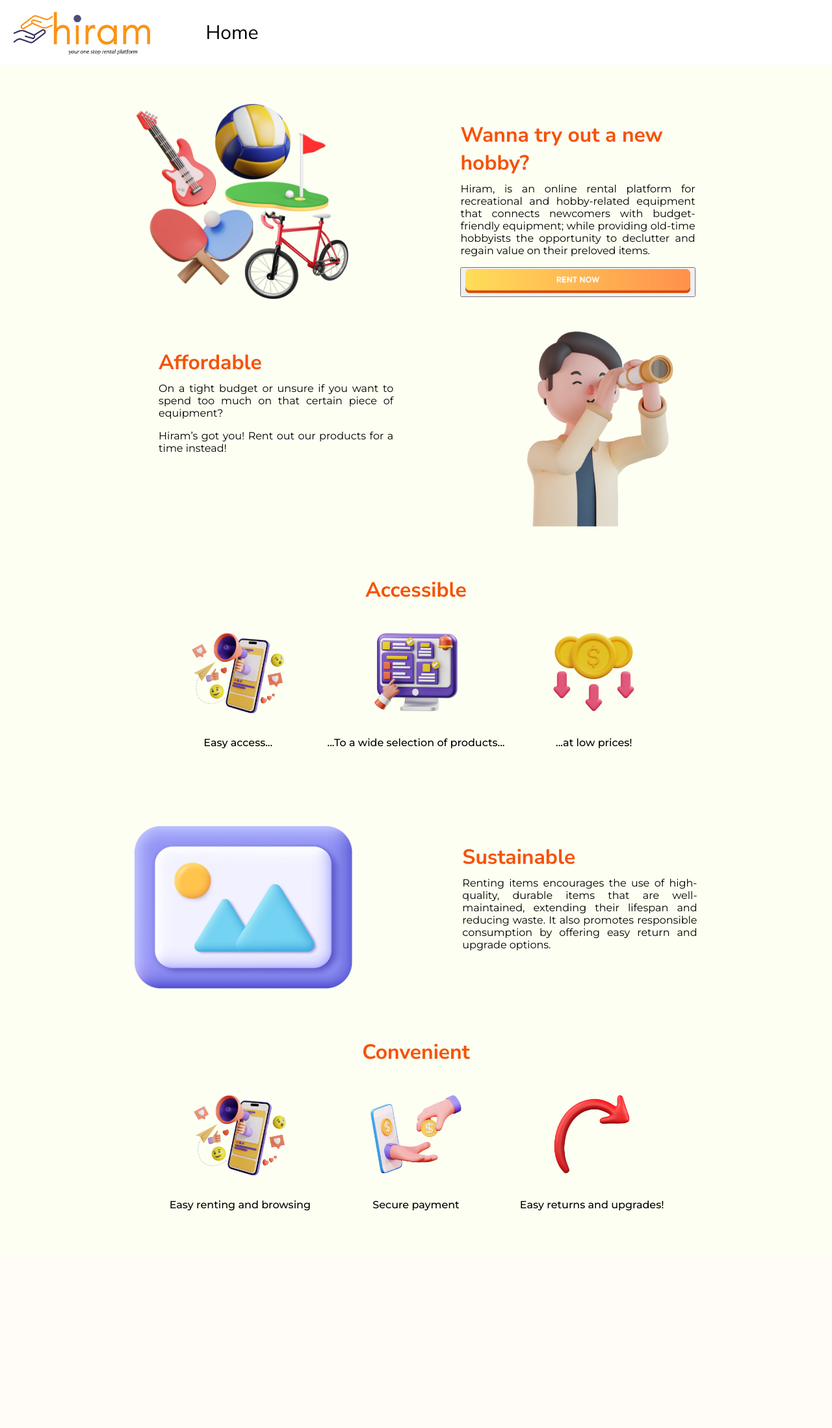
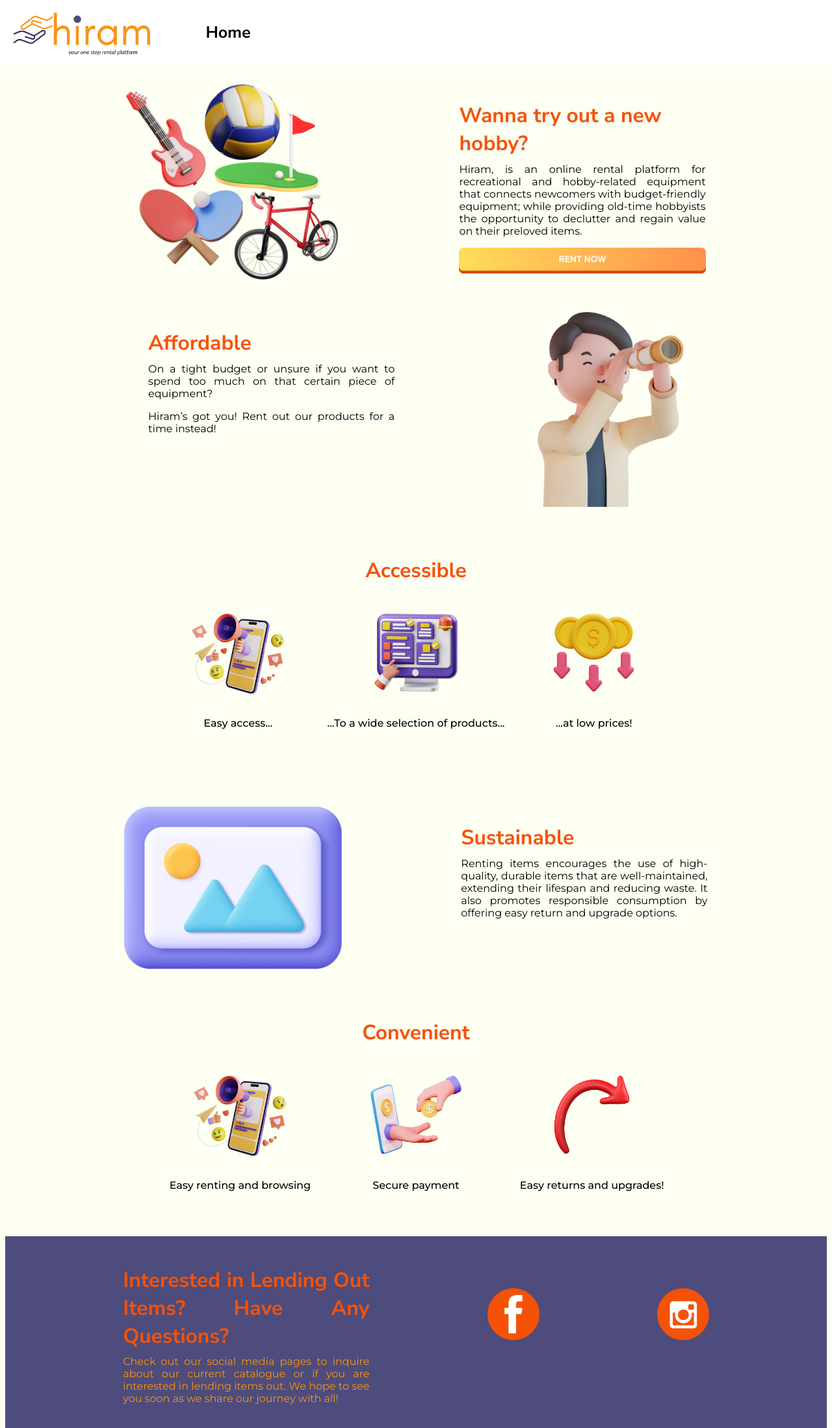
Before and after one commit to avcenrile/hiram, a Django app: page /landing/ in a window 1280 px wide. Shown: the whole page at 65% size. Before the commit the page ends 1863 px from the top, so only its background shows below. Run offline with Django 5.2, Linux system fonts and the light colour scheme; lists and menus that the app fills with data are empty.

Commit message:
Added new parts/fixed old issues

```diff
--- a/landing/static/styles/base.css
+++ b/landing/static/styles/base.css
@@ -4,11 +4,12 @@
   height: 120px;
   margin-left: 20px;
 }
+
 body {
   height: 125vh;
   background-size: cover;
+  padding: 0;
   margin-top: 80px;
-  padding: 30px;
   background-color: #FCFFF2;
 }
 
@@ -26,7 +27,8 @@ main {
   height: 100px;
   display: flex;
   align-items: center;
-  font-size: 30px;
+  font-size: 25px;
+  font-weight: bolder;
 }
 
 .header * {
--- a/landing/static/styles/welcom.css
+++ b/landing/static/styles/welcom.css
@@ -43,7 +43,7 @@ main {
     background: none;
 }
 
-/* Affordability and Sustainability */
+/* Affordability */
 .affordable{
     display: flex;
     justify-content: space-evenly;
@@ -165,6 +165,48 @@ main {
     font-weight: 500;
 }
 
+/* Social Media Ad */
+.socmed{
+    display: flex;
+    justify-content: space-evenly;
+    padding-top: 20px;
+    padding-bottom: 20px;
+    background-color: #4D4C7D;
+    box-sizing: border-box;
+    width: 100%;
+    margin-left: 0;
+}
+
+.socmedimg{
+    height: 300px;
+}
+
+.socmedtitle{
+    color:#F55208;
+    font-family: "Nunito Sans", sans-serif;
+    font-optical-sizing: auto;
+    font-style: normal;
+    font-variation-settings:
+      "wdth" 100,
+      "YTLC" 500;
+    font-size: 31.8px;
+    font-weight: bolder;
+    margin-bottom: -2%;
+}
+
+.socmedtext {
+    display: flexbox;
+    width: 30%;
+    text-align: justify;
+    color: #FA940F;
+}
+
+.sociallogo {
+    height: 80px;
+    /* fix this later. band-aid solution#1 */
+    margin-top: 60px;
+}
+
 .montserrat {
     font-family: "Montserrat", sans-serif;
     font-optical-sizing: auto;
--- a/landing/templates/home.html
+++ b/landing/templates/home.html
@@ -14,7 +14,7 @@
       Wanna try out a new hobby?
     </h2>
     <p>Hiram, is an online rental platform for recreational and hobby-related equipment that connects newcomers with budget-friendly equipment; while providing old-time hobbyists the opportunity to declutter and regain value on their preloved items.</p>
-    <button><a href="https://docs.google.com/forms/d/e/1FAIpQLSfCuon2G2NrsWhxcMo4achai5b6MarDief_KXRYkmS32nRD5A/viewform"><img src="{% static 'images/hiramformbutton.png' %}" class="formbutton"></a></button>
+    <a href="https://docs.google.com/forms/d/e/1FAIpQLSfCuon2G2NrsWhxcMo4achai5b6MarDief_KXRYkmS32nRD5A/viewform" target="_blank" rel="noopener noreferrer"><img src="{% static 'images/hiramformbutton.png' %}" class="formbutton"></a>
   </div>
 </div>
 
@@ -79,4 +79,15 @@
   </table>
 </div>
 
+<div class="socmed">
+  <div class="socmedtext">
+    <h2 class="socmedtitle">
+      Interested in Lending Out Items? Have Any Questions?
+    </h2>
+    <p>Check out our social media pages to inquire about our current catalogue or if you are interested in lending items out. We hope to see you soon as we share our journey with all!</p>
+  </div>
+    <a href="https://www.facebook.com/share/iwMqgAAzezZXGesi/?mibextid=LQQJ4d" target="_blank" rel="noopener noreferrer"><img src="{% static 'images/hiramfb.png' %}" class="sociallogo"></a>
+    <a href="https://www.instagram.com/hiram.philippines?igsh=MWlpcHNidTljcjJwYQ==" target="_blank" rel="noopener noreferrer"><img src="{% static 'images/hiraminsta.png' %}" class="sociallogo"></a>
+</div>
+
 {% endblock %}
```
Also changed, not shown: landing/static/images/hiramfb.png (added), landing/static/images/hiraminsta.png (added), landing/static/images/hiramsocmed.png (added), 1 other file.
